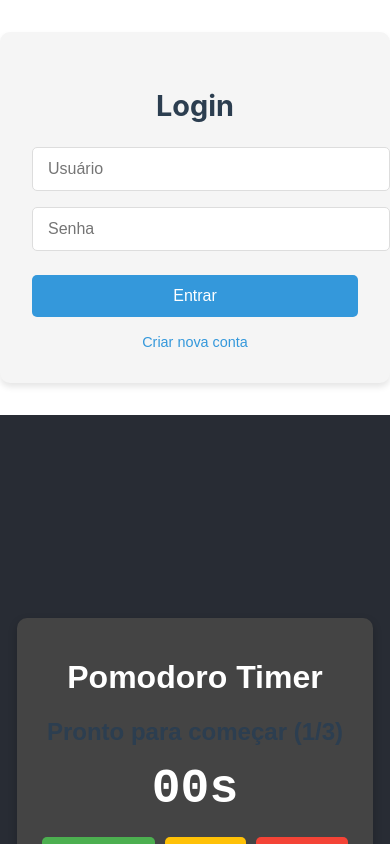
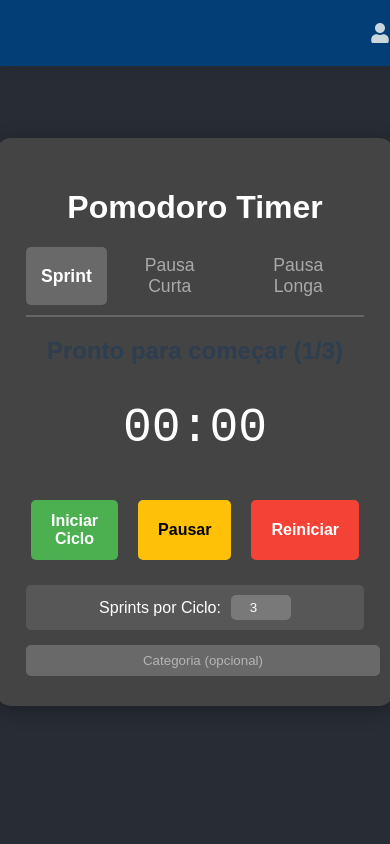
Before and after one commit to leonardo-torquato/pomodoro-api, a React (Create React App) app in the folder pomodoro-api-frontend/pomodoro-api/: page / in a window 390 px wide. Shown: the top 844 px of the page. Built offline with nearby package versions, Linux system fonts and the light colour scheme.

Commit message:
remoção de alguns arquivos e melhora na logica/front do componente do cronometro e da autenticação do usuario

```diff
--- a/pomodoro-api-frontend/pomodoro-api/package.json
+++ b/pomodoro-api-frontend/pomodoro-api/package.json
@@ -8,8 +8,10 @@
     "@testing-library/jest-dom": "^6.6.3",
     "@testing-library/react": "^16.2.0",
     "@testing-library/user-event": "^13.5.0",
+    "axios": "^1.8.4",
     "react": "^19.0.0",
     "react-dom": "^19.0.0",
+    "react-icons": "^5.5.0",
     "react-scripts": "5.0.1",
     "web-vitals": "^2.1.4"
   },
--- a/pomodoro-api-frontend/pomodoro-api/src/components/Auth/AuthSection.css
+++ b/pomodoro-api-frontend/pomodoro-api/src/components/Auth/AuthSection.css
@@ -1,113 +1,207 @@
 /* AuthSection.css */
-.auth-container {
-    display: flex;
-    justify-content: center;
-    padding: 2rem;
-    background-color: #f5f5f5;
-    border-radius: 10px;
-    box-shadow: 0 4px 6px rgba(0, 0, 0, 0.1);
-    max-width: 400px;
-    margin: 2rem auto;
+.auth-navbar {
+  position: fixed;
+  top: 0;
+  width: 100%;
+  background: linear-gradient(135deg, #043e77 0%, #043e77 100%);
+  box-shadow: 0 2px 15px rgba(0, 0, 0, 0.1);
+  padding: 0.8rem 2rem;
+  z-index: 1000;
+  backdrop-filter: blur(10px);
 }
 
-  .auth-card {
-    width: 100%;
+.auth-menu-container {
+  display: flex;
+  justify-content: flex-end;
+  position: relative;
+  max-width: 100em;
+  margin: 0 auto;
+}
+
+.auth-trigger {
+  background-color: #043e77;
+  border: none;
+  padding: 10px 16px;
+  border-radius: 8px;
+  cursor: pointer;
+  display: flex;
+  align-items: center;
+  gap: 8px;
+  transition: background-color 0.3s ease;
+}
+
+.auth-trigger:hover {
+  background-color: #2c3e50;
+  box-shadow: 0 2px 8px rgba(0, 0, 0, 0.1);
+  transform: translateY(-1px);
+}
+
+.auth-trigger:hover .user-icon {
+  color: #fff; /* branco no hover */
+}
+
+.user-icon {
+  color: #cad7dd;
+  font-size: 20px;
+  transition: color 0.3s ease;
+
+}
+
+.auth-dropdown {
+  position: absolute;
+  top: 120%;
+  right: 0;
+  background: #043e77;
+  border-radius: 12px;
+  box-shadow: 0 8px 30px rgba(0, 0, 0, 0.12);
+  padding: 1.5rem;
+  width: 320px;
+  opacity: 0;
+  transform: translateY(-10px);
+  visibility: hidden;
+  transition: all 0.25s cubic-bezier(0.4, 0, 0.2, 1);
+  border: 1px solid #f1f3f5;
+}
+
+.auth-dropdown.open {
+  opacity: 1;
+  transform: translateY(0);
+  visibility: visible;
 }
 
 .auth-card h2 {
-    color: #2c3e50;
+  color: #212529;
+  font-size: 1.4rem;
+  margin-bottom: 1.5rem;
+  font-weight: 600;
   text-align: center;
-    margin-bottom: 1.5rem;
-    font-size: 1.8rem;
+  position: relative;
+  padding-bottom: 0.5rem;
+}
+
+.auth-card h2::after {
+  content: '';
+  position: absolute;
+  bottom: 0;
+  left: 50%;
+  transform: translateX(-50%);
+  width: 40px;
+  height: 2px;
+  background: #4dabf7;
 }
 
 .auth-input {
-    width: 100%;
-    padding: 12px 15px;
+  width: 18rem;
+  padding: 0.75rem 1rem;
   margin-bottom: 1rem;
-    border: 1px solid #ddd;
-    border-radius: 5px;
-    font-size: 1rem;
-    transition: border 0.3s;
+  border: 2px solid #e9ecef;
+  border-radius: 8px;
+  font-size: 0.95rem;
+  transition: all 0.3s ease;
+  background: #f8f9fa;
 }
 
 .auth-input:focus {
   outline: none;
-    border-color: #3498db;
-    box-shadow: 0 0 0 2px rgba(52, 152, 219, 0.2);
+  border-color: #4dabf7;
+  background: white;
+  box-shadow: 0 3px 10px rgba(77, 171, 247, 0.15);
 }
 
 .auth-button {
   width: 100%;
-    padding: 12px;
-    background-color: #3498db;
+  padding: 0.8rem;
+  background: #4dabf7;
   color: white;
   border: none;
-    border-radius: 5px;
-    font-size: 1rem;
+  border-radius: 8px;
+  font-size: 0.95rem;
+  font-weight: 500;
   cursor: pointer;
-    transition: background-color 0.3s;
-    margin-top: 0.5rem;
+  transition: all 0.3s ease;
+  letter-spacing: 0.5px;
 }
 
 .auth-button:hover {
-    background-color: #2980b9;
+  background: #339af0;
+  transform: translateY(-1px);
+  box-shadow: 0 4px 12px rgba(77, 171, 247, 0.25);
 }
 
 .auth-button.logout {
-    background-color: #e74c3c;
-    margin-top: 1rem;
+  background: #ff6b6b;
+  margin-top: 1.2rem;
 }
 
 .auth-button.logout:hover {
-    background-color: #c0392b;
+  background: #ff5252;
 }
 
 .auth-toggle {
-    background: none;
-    border: none;
-    color: #3498db;
-    cursor: pointer;
+  color: #868e96;
   font-size: 0.9rem;
   margin-top: 1rem;
   text-align: center;
-    width: 100%;
+  transition: color 0.3s ease;
 }
 
 .auth-toggle:hover {
-    text-decoration: underline;
+  color: #4dabf7;
+  text-decoration: none;
 }
 
 .welcome-message {
   text-align: center;
+  padding: 0.5rem;
 }
 
 .welcome-message p {
-    font-size: 1.2rem;
-    color: #2c3e50;
+  color: #495057;
+  font-size: 1rem;
+  margin-bottom: 1.5rem;
+  line-height: 1.5;
 }
 
 .welcome-message span {
-    font-weight: bold;
-    color: #3498db;
+  color: #339af0;
+  font-weight: 600;
 }
 
-  /* Efeitos de transição para troca entre login/registro */
-  .auth-enter {
-    opacity: 0;
-    transform: translateY(-10px);
+/* Efeito de loading no botão */
+@keyframes button-loading {
+  0% { transform: rotate(0); }
+  100% { transform: rotate(360deg); }
 }
-  .auth-enter-active {
-    opacity: 1;
-    transform: translateY(0);
-    transition: all 0.3s ease;
+
+.auth-button.loading {
+  position: relative;
+  pointer-events: none;
 }
-  .auth-exit {
-    opacity: 1;
-    transform: translateY(0);
+
+.auth-button.loading::after {
+  content: '';
+  position: absolute;
+  right: 1rem;
+  width: 18px;
+  height: 18px;
+  border: 3px solid rgba(255, 255, 255, 0.3);
+  border-top-color: white;
+  border-radius: 50%;
+  animation: button-loading 0.8s linear infinite;
 }
-  .auth-exit-active {
-    opacity: 0;
-    transform: translateY(10px);
-    transition: all 0.3s ease;
+
+/* Responsivo */
+@media (max-width: 480px) {
+  .auth-navbar {
+    padding: 0.8rem 1rem;
   }
+
+  .auth-dropdown {
+    width: 280px;
+    right: 1rem;
+  }
+
+  .auth-trigger span:not(.user-icon) {
+    display: none;
+  }
+}
--- a/pomodoro-api-frontend/pomodoro-api/src/components/Auth/AuthSection.js
+++ b/pomodoro-api-frontend/pomodoro-api/src/components/Auth/AuthSection.js
@@ -1,10 +1,24 @@
-import React, { useState } from 'react';
+import React, { useEffect, useState, useRef } from 'react';
 import axios from 'axios';
 import './AuthSection.css';
+import { FaUser } from 'react-icons/fa';
 
 const AuthSection = ({ currentUser, setCurrentUser }) => {
   const [formData, setFormData] = useState({ username: '', password: '' });
   const [isLoginView, setIsLoginView] = useState(true);
+  const [isMenuOpen, setIsMenuOpen] = useState(false);
+  const menuRef = useRef(null);
+
+  useEffect(() => {
+    const handleClickOutside = (event) => {
+      if (menuRef.current && !menuRef.current.contains(event.target)) {
+        setIsMenuOpen(false);
+      }
+    };
+
+    document.addEventListener('mousedown', handleClickOutside);
+    return () => document.removeEventListener('mousedown', handleClickOutside);
+  }, []);
 
   const handleAuth = async (e) => {
     e.preventDefault();
@@ -20,6 +34,7 @@ const AuthSection = ({ currentUser, setCurrentUser }) => {
     } catch (error) {
       alert(isLoginView ? 'Credenciais inválidas' : 'Erro no registro');
     }
+    setIsMenuOpen(false);
   };
 
   const handleLogout = async () => {
@@ -30,10 +45,21 @@ const AuthSection = ({ currentUser, setCurrentUser }) => {
     } catch (error) {
       console.error('Erro no logout:', error);
     }
+    setIsMenuOpen(false);
   };
 
   return (
-    <div className="auth-container">
+    <nav className="auth-navbar">
+      <div className="auth-menu-container" ref={menuRef}>
+        <button
+          className="auth-trigger"
+          onClick={() => setIsMenuOpen(!isMenuOpen)}
+        >
+          <FaUser className="user-icon" />
+          {currentUser && <span>{currentUser.username}</span>}
+        </button>
+
+        <div className={`auth-dropdown ${isMenuOpen ? 'open' : ''}`}>
           {!currentUser ? (
             <div className="auth-card">
               <h2>{isLoginView ? 'Login' : 'Registrar'}</h2>
@@ -74,6 +100,8 @@ const AuthSection = ({ currentUser, setCurrentUser }) => {
             </div>
           )}
         </div>
+      </div>
+    </nav>
   );
 };
 
--- a/pomodoro-api-frontend/pomodoro-api/src/components/Pomodoro/PomodoroTimer.css
+++ b/pomodoro-api-frontend/pomodoro-api/src/components/Pomodoro/PomodoroTimer.css
@@ -11,56 +11,172 @@
 
 .timer-box {
   background: #444;
-    padding: 20px;
-    border-radius: 10px;
+  padding: 30px;
+  border-radius: 15px;
   text-align: center;
-    box-shadow: 0px 4px 10px rgba(0, 0, 0, 0.2);
+  box-shadow: 0px 4px 20px rgba(0, 0, 0, 0.3);
+  width: 400px;
+}
+
+.tabs {
+  display: flex;
+  justify-content: space-between;
+  margin-bottom: 20px;
+  border-bottom: 2px solid #666;
+  padding-bottom: 10px;
+}
+
+.tab {
+  background: none;
+  border: none;
+  color: #aaa;
+  padding: 8px 15px;
+  cursor: pointer;
+  font-size: 1.1em;
+  transition: all 0.3s ease;
+  border-radius: 5px;
+}
+
+.tab:hover {
+  color: white;
+  background: rgba(255, 255, 255, 0.1);
+}
+
+.tab.active {
+  color: white;
+  background: rgba(255, 255, 255, 0.2);
+  font-weight: bold;
+}
+
+.phase-display {
+  color: #2c3e50;
+  margin-bottom: 1rem;
+  font-size: 1.5rem;
+  color: #fff;
 }
 
 .time-display {
-    font-size: 2em;
-    margin: 10px 0;
+  font-size: 4rem;
+  margin: 1.5rem 0;
+  font-family: monospace;
+  cursor: pointer;
+  padding: 20px;
+  border-radius: 10px;
+  transition: all 0.3s ease;
+}
+
+.time-display:hover {
+  background: rgba(255, 255, 255, 0.1);
+}
+
+.time-display input {
+  font-size: 4rem;
+  width: 100px;
+  text-align: center;
+  background: none;
+  border: none;
+  color: white;
+  font-family: monospace;
+  border-bottom: 2px solid white;
+}
+
+.time-display.sprint {
+  color: #ff6b6b;
+}
+
+.time-display.short_break {
+  color: #4ecdc4;
+}
+
+.time-display.long_break {
+  color: #45b7d1;
 }
 
 .button-group {
-    margin-top: 15px;
+  margin-top: 20px;
+  display: flex;
+  justify-content: center;
+  gap: 10px;
 }
 
 .button-group button {
   margin: 5px;
-    padding: 10px 15px;
+  padding: 12px 20px;
   border: none;
   border-radius: 5px;
   cursor: pointer;
   font-size: 1em;
-    transition: 0.3s ease;
+  transition: all 0.3s ease;
+  font-weight: bold;
 }
 
-  .start-button { background: #4CAF50; color: white; }
-  .start-button:hover { background: #45a049; }
+.start-button {
+  background: #4CAF50;
+  color: white;
+}
+.start-button:hover {
+  background: #45a049;
+  transform: translateY(-2px);
+}
 
-  .pause-button { background: #FFC107; color: black; }
-  .pause-button:hover { background: #e0a800; }
+.pause-button {
+  background: #FFC107;
+  color: black;
+}
+.pause-button:hover {
+  background: #e0a800;
+  transform: translateY(-2px);
+}
 
-  .reset-button { background: #F44336; color: white; }
-  .reset-button:hover { background: #d32f2f; }
+.reset-button {
+  background: #F44336;
+  color: white;
+}
+.reset-button:hover {
+  background: #d32f2f;
+  transform: translateY(-2px);
+}
 
-  .settings {
+.sprints-input {
+  margin-top: 20px;
+  padding: 10px;
+  background: rgba(255, 255, 255, 0.1);
+  border-radius: 5px;
+}
+
+.sprints-input label {
+  display: flex;
+  align-items: center;
+  justify-content: center;
+  gap: 10px;
+}
+
+.sprints-input input {
+  width: 50px;
+  padding: 5px;
+  border: none;
+  border-radius: 5px;
+  text-align: center;
+  background: rgba(255, 255, 255, 0.2);
+  color: white;
+}
+
+.category-input {
   margin-top: 15px;
 }
 
-  .settings label {
-    display: block;
-    margin: 5px 0;
+.category-input input {
+  width: 100%;
+  padding: 8px;
+  border: none;
+  border-radius: 5px;
+  background: rgba(255, 255, 255, 0.2);
+  color: white;
+  text-align: center;
 }
 
-  .settings input {
-    margin-left: 10px;
-    padding: 5px;
-    border: none;
-    border-radius: 5px;
-    width: 50px;
-    text-align: center;
+.category-input input::placeholder {
+  color: rgba(255, 255, 255, 0.5);
 }
 
 /* PomodoroTimer.css */
--- a/pomodoro-api-frontend/pomodoro-api/src/components/Pomodoro/PomodoroTimer.js
+++ b/pomodoro-api-frontend/pomodoro-api/src/components/Pomodoro/PomodoroTimer.js
@@ -14,9 +14,9 @@ const PomodoroTimer = ({ currentUser }) => {
 
   // valores padrão do Pomodoro para place holder na aplicação.
   const [settings, setSettings] = useState({
-    sprint: 25,
-    shortBreak: 5,
-    longBreak: 15,
+    sprint: 25 * 60, // Convertendo minutos para segundos
+    shortBreak: 5 * 60, // Convertendo minutos para segundos
+    longBreak: 15 * 60, // Convertendo minutos para segundos
     sprintsPerCycle: 3
   });
 
@@ -25,6 +25,9 @@ const PomodoroTimer = ({ currentUser }) => {
   const [sprintCount, setSprintCount] = useState(0);
   const [category, setCategory] = useState('');
   const [pomodoroId, setPomodoroId] = useState(null);
+  const [activeTab, setActiveTab] = useState('sprint');
+  const [isEditing, setIsEditing] = useState(false);
+  const [editValue, setEditValue] = useState('');
 
   // Calcula a duração atual baseada na fase
   const getPhaseDuration = () => {
@@ -116,17 +119,88 @@ function handleCycleComplete() {
     reset(settings.sprint);
   };
 
+  const formatTime = (seconds) => {
+    const mins = Math.floor(seconds / 60);
+    const secs = seconds % 60;
+
+    return `${String(mins).padStart(2, '0')}:${String(secs).padStart(2, '0')}`;
+  };
+
+  const handleTimerClick = () => {
+    if (phase === 'idle') {
+      setIsEditing(true);
+      setEditValue(settings[activeTab] / 60);
+    }
+  };
+
+  const handleEditChange = (e) => {
+    const value = Math.max(1, Math.min(60, Number(e.target.value)));
+    setEditValue(value);
+  };
+
+  const handleEditSubmit = () => {
+    setSettings(prev => ({
+      ...prev,
+      [activeTab]: editValue * 60
+    }));
+    setIsEditing(false);
+  };
+
+  const handleKeyPress = (e) => {
+    if (e.key === 'Enter') {
+      handleEditSubmit();
+    }
+  };
+
   return (
     <div className="container">
       <div className="timer-box">
         <h1>Pomodoro Timer</h1>
+
+        <div className="tabs">
+          <button
+            className={`tab ${activeTab === 'sprint' ? 'active' : ''}`}
+            onClick={() => setActiveTab('sprint')}
+          >
+            Sprint
+          </button>
+          <button
+            className={`tab ${activeTab === 'shortBreak' ? 'active' : ''}`}
+            onClick={() => setActiveTab('shortBreak')}
+          >
+            Pausa Curta
+          </button>
+          <button
+            className={`tab ${activeTab === 'longBreak' ? 'active' : ''}`}
+            onClick={() => setActiveTab('longBreak')}
+          >
+            Pausa Longa
+          </button>
+        </div>
+
         <h2 className="phase-display">
           {PHASES[phase].name} ({sprintCount + 1}/{settings.sprintsPerCycle})
         </h2>
 
-        <h2 className="time-display">
-          {String(timeLeft).padStart(2, "0")}s
-        </h2>
+        <div
+          className={`time-display ${phase}`}
+          onClick={handleTimerClick}
+        >
+          {isEditing ? (
+            <input
+              type="number"
+              value={editValue}
+              onChange={handleEditChange}
+              onBlur={handleEditSubmit}
+              onKeyPress={handleKeyPress}
+              autoFocus
+              min="1"
+              max="60"
+            />
+          ) : (
+            formatTime(timeLeft)
+          )}
+        </div>
 
         <div className="button-group">
           <button className="start-button" onClick={handleStart}>
@@ -140,21 +214,21 @@ function handleCycleComplete() {
           </button>
         </div>
 
-        <div className="settings">
-          {Object.entries(settings).map(([key, value]) => (
-            <label key={key}>
-              {formatLabel(key)}:
+        <div className="sprints-input">
+          <label>
+            Sprints por Ciclo:
             <input
               type="number"
-                value={value}
+              value={settings.sprintsPerCycle}
               onChange={(e) => setSettings(prev => ({
                 ...prev,
-                  [key]: Number(e.target.value)
+                sprintsPerCycle: Math.max(1, Math.min(10, Number(e.target.value)))
               }))}
               disabled={phase !== 'idle'}
+              min="1"
+              max="10"
             />
           </label>
-          ))}
         </div>
 
         <div className="category-input">
@@ -174,9 +248,9 @@ function handleCycleComplete() {
 // Helper para formatar labels
 const formatLabel = (key) => {
   const labels = {
-    sprint: "Duração do Sprint (segundos)",
-    shortBreak: "Pausa Curta (segundos)",
-    longBreak: "Pausa Longa (segundos)",
+    sprint: "Duração do Sprint (minutos)",
+    shortBreak: "Pausa Curta (minutos)",
+    longBreak: "Pausa Longa (minutos)",
     sprintsPerCycle: "Sprints por Ciclo"
   };
   return labels[key] || key;
```
Also changed, not shown: 1 other file (tests, documents, lock files or other folders). Lines whose indentation alone changed are shown as unchanged.
